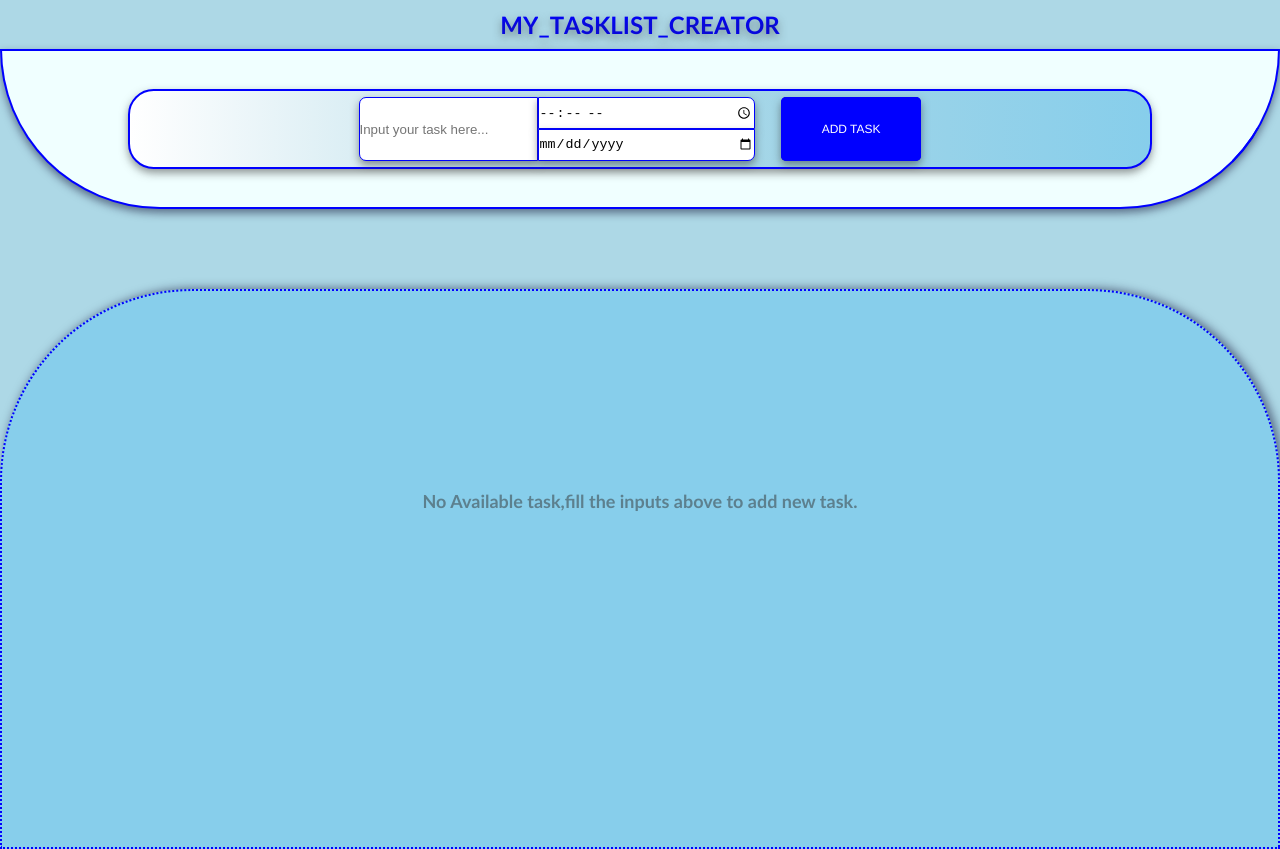
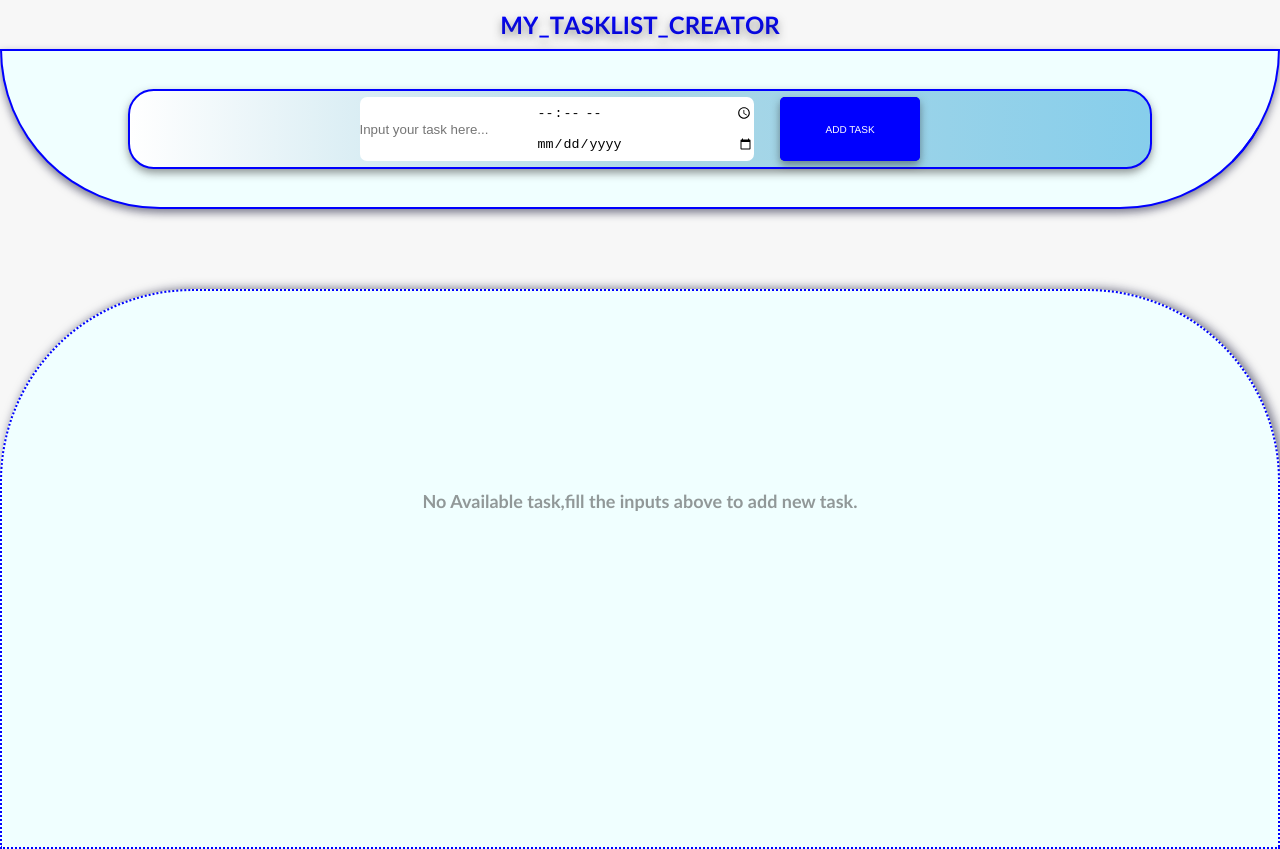
Before and after one commit to Zyenop/ahmadtodocreator, a plain HTML site: page index.html in a window 1280 px wide. Drawn offline with Linux system fonts and the light colour scheme.

Commit message:
Add files via upload

```diff
--- a/style.css
+++ b/style.css
@@ -7,7 +7,7 @@
 body {
   height: 100vh;
   width: 100vw;
-  background-color: lightblue;
+  background-color: #f7f7f7;
 }
 
 .title-section {
@@ -167,7 +167,7 @@ main {
   min-height: 70vh;
   margin-top: 10vh;
   width: 100vw;
-  background-color: skyblue;
+  background-color: azure;
   border: 2px dotted blue;
   box-shadow: 3px 0px 10px 1px rgba(17,17,51, 0.525);
   border-radius: 15vw 15vw 0vw 0vw;
@@ -185,6 +185,7 @@ main {
   display: flex;
   align-items: center;
   justify-content: center;
+  padding: 2vw;
   border: 2px solid #0000ff;
   box-shadow: 0px 4px 8px rgba(51, 51, 51, 0.525);
 }
@@ -206,8 +207,7 @@ main {
   height: 4vh;
   border: none;
   width: 17vw;
-  border: 1px solid blue;
-  box-shadow: 0px 4px 8px rgba(51, 51, 51, 0.525);
+  outline: none;
 }
 
 .time-input {
@@ -223,7 +223,9 @@ main {
   border: none;
   border: 1px solid blue;
   border-radius: 7px 0px 0px 7px;
-  box-shadow: 0px 4px 8px rgba(51, 51, 51, 0.525);
+  width: 60%;
+  outline: none;
+  border: none;
 }
 
 .submit {
@@ -244,7 +246,7 @@ button {
 .submit-btn {
   width: 11vw;
   border: none;
-  font-size: 12px;
+  font-size: 10px;
   font-family: 'Franklin Gothic Medium', 'Arial Narrow', Arial, sans-serif;
   border-radius: 5px;
   background-color: blue;
```
